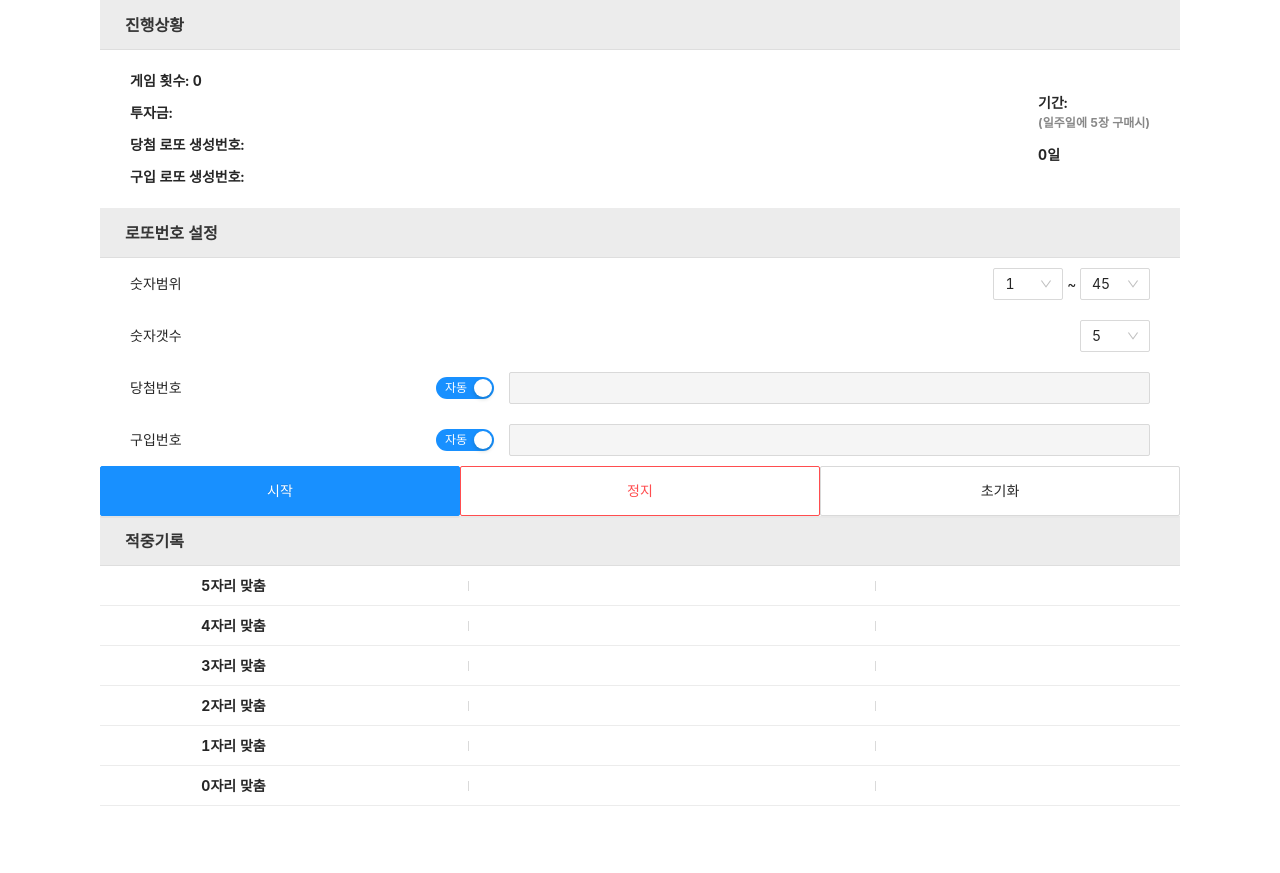
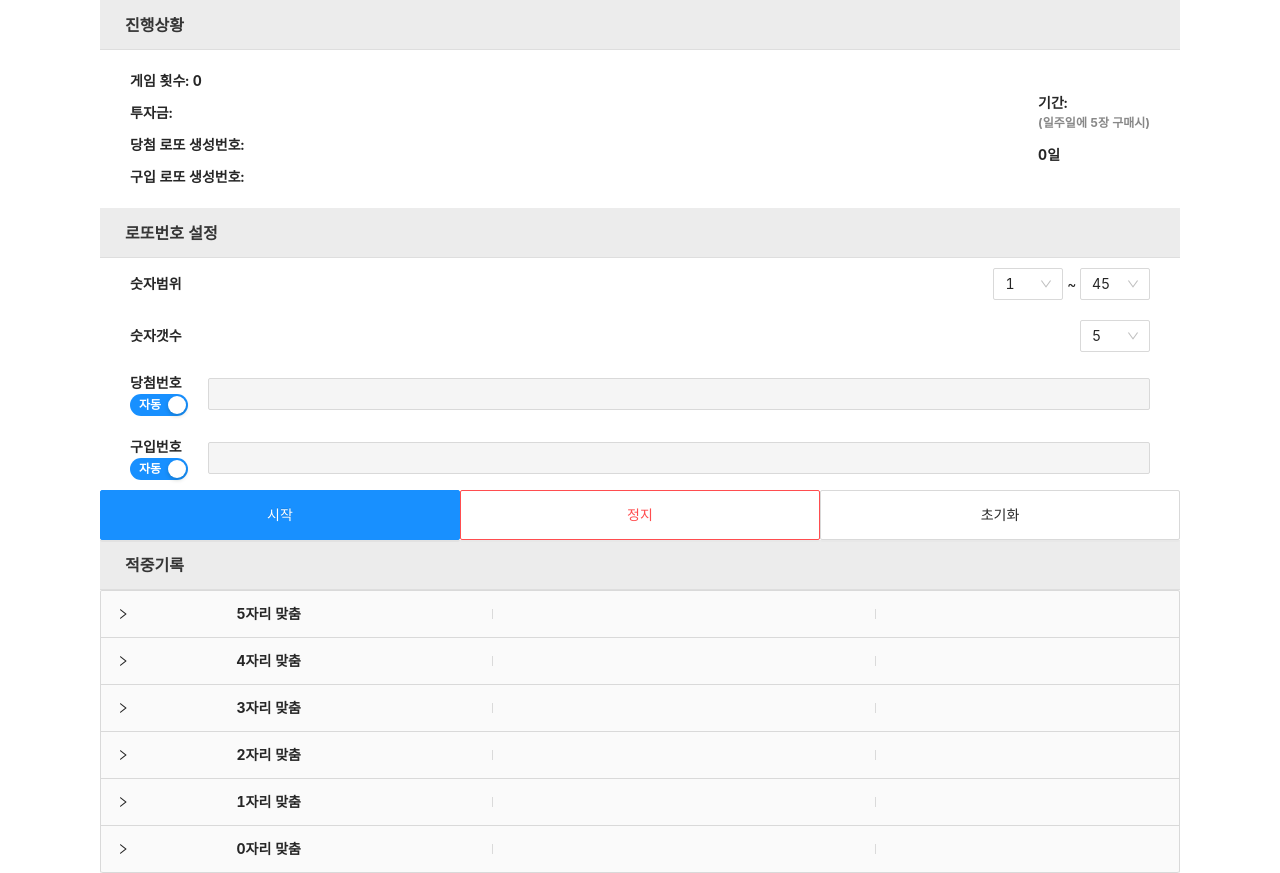
Before and after one commit to hck1205/next-lottery, a Next.js app: page / in a window 1280 px wide. Before the commit the page ends 806 px from the top, so only its background shows below. Built offline with nearby package versions, Linux system fonts and the light colour scheme.

Commit message:
updated historynumbers ui

```diff
--- a/components/CorrectedNumber.tsx
+++ b/components/CorrectedNumber.tsx
@@ -1,3 +1,7 @@
+import { Collapse } from 'antd';
+
+const { Panel } = Collapse;
+
 import styled from '@emotion/styled';
 
 type Props = {
@@ -7,8 +11,9 @@ type Props = {
 function CorrectedNumber({ numberOfInputs }: Props) {
   return (
     <Wrapper>
-      {[...Array(numberOfInputs + 1)].map((_, index) => (
-        <div key={`target_number_${index}`}>
+      <Collapse accordion>
+        {[...Array(numberOfInputs + 1)].map((_, index) => {
+          const header = (
             <div className="percentage">
               <div>{`${numberOfInputs - index}자리 맞춤`}</div>
               <span className="splitter" />
@@ -21,6 +26,10 @@ function CorrectedNumber({ numberOfInputs }: Props) {
                 id={`category__sub__corrected__cnt__${numberOfInputs - index}`}
               />
             </div>
+          );
+
+          const history = (
+            <div key={`target_number_${index}`}>
               <div className={'numbers'}>
                 <div
                   className="history"
@@ -28,25 +37,32 @@ function CorrectedNumber({ numberOfInputs }: Props) {
                 ></div>
               </div>
             </div>
-      ))}
+          );
+          return (
+            <Panel header={header} key={`target_number_${index}`}>
+              {history}
+            </Panel>
+          );
+        })}
+      </Collapse>
     </Wrapper>
   );
 }
 const sidePadding = 30;
 const Wrapper = styled.div`
+  .ant-collapse-content-box {
+    padding: 5px;
+  }
   .percentage {
     display: flex;
-    padding: 5px 0;
     justify-content: space-around;
     align-items: center;
-    height: 40px;
     font-weight: bold;
-    border-bottom: 1px solid #ececec;
   }
 
   .numbers {
     span {
-      padding: 0 10px;
+      /* padding: 0 10px; */
     }
   }
 
@@ -62,8 +78,25 @@ const Wrapper = styled.div`
       padding: 10px 10px;
     }
 
+    .numbers-wrapper {
+      padding: 0 6px;
+      background: #e2e2e2;
+      border-radius: 11px;
+      margin: 6px 0;
+
       span {
-      padding: 5px 15px;
+        padding: 0 2.5px;
+      }
+
+      .corrected {
+        background-color: #5c5cea;
+        color: white;
+        border-radius: 13px;
+        display: inline-block;
+        width: 24px;
+        border: 1px solid #adadad;
+        text-align: center;
+      }
     }
   }
 
--- a/components/NumberMethod.tsx
+++ b/components/NumberMethod.tsx
@@ -23,6 +23,7 @@ const getSelectOptionList = ({
 };
 
 type Props = {
+  title: string;
   setGenNumList: Function;
   genNumList: number[];
   numberOfInputs: number;
@@ -34,6 +35,7 @@ type Props = {
 };
 
 function LotteryNumberMethod({
+  title,
   setGenNumList,
   genNumList,
   numberOfInputs,
@@ -45,6 +47,8 @@ function LotteryNumberMethod({
 }: Props) {
   return (
     <Wrapper>
+      <div className={'switchWrapper'}>
+        <span>{title}</span>
         <Switch
           defaultChecked
           checkedChildren="자동"
@@ -57,10 +61,11 @@ function LotteryNumberMethod({
           size={'default'}
           disabled={gameStart}
           style={{
-          marginRight: 15,
+            marginRight: 20,
             minWidth: 58,
           }}
         />
+      </div>
       <Select
         mode="multiple"
         allowClear
@@ -81,10 +86,19 @@ function LotteryNumberMethod({
 }
 
 const Wrapper = styled.div`
-  width: 70%;
+  width: 100%;
   display: flex;
   justify-content: center;
   align-items: center;
+
+  .switchWrapper {
+    display: flex;
+    flex-direction: column;
+
+    span {
+      font-weight: bold;
+    }
+  }
 `;
 
 export default LotteryNumberMethod;
--- a/pages/index.tsx
+++ b/pages/index.tsx
@@ -10,6 +10,7 @@ import LotteryNumberRange from '../components/NumberRange';
 import LotteryNumberOfNumbers from '../components/NumberOfNumbers';
 import LotteryNumberMethod from '../components/NumberMethod';
 import CorrectedNumber from '../components/CorrectedNumber';
+import mitt from 'next/dist/next-server/lib/mitt';
 
 const { Option } = Select;
 
@@ -111,9 +112,13 @@ function Lottery({}: Props) {
 
       if (winNumber.length > 0 && buyNumber.length > 0) {
         let correctCnt = 0;
+        let correctIndexList = [];
         for (let i = 0; i < winNumber.length; i++) {
           for (let j = 0; j < buyNumber.length; j++) {
-            if (winNumber[i] === buyNumber[j]) ++correctCnt;
+            if (winNumber[i] === buyNumber[j]) {
+              ++correctCnt;
+              correctIndexList.push(j);
+            }
           }
         }
 
@@ -127,9 +132,15 @@ function Lottery({}: Props) {
           `category__sub__history__${correctCnt}`
         );
         if (correctHistory) {
-          correctHistory.innerHTML += `<span>${JSON.stringify(
-            buyNumber
-          )}</span>`;
+          let dynamicInnerHtml = "<div class='numbers-wrapper'>";
+
+          for (let i = 0; i < buyNumber.length; i++) {
+            dynamicInnerHtml += `<span class=${
+              correctIndexList.indexOf(i) > -1 ? 'corrected' : 'incorrected'
+            }>${buyNumber[i]}</span>`;
+          }
+          dynamicInnerHtml += '</div>';
+          correctHistory.innerHTML += dynamicInnerHtml;
         }
         // }
 
@@ -187,9 +198,15 @@ function Lottery({}: Props) {
         const correctHistory = document.getElementById(
           `category__sub__history__${i}`
         );
+        const correctedCntEle = document.getElementById(
+          `category__sub__corrected__cnt__${i}`
+        );
 
         if (correctPercentage) {
           correctPercentage.innerHTML = '';
+        }
+        if (correctedCntEle) {
+          correctedCntEle.innerHTML = '';
         }
 
         if (correctHistory) {
@@ -290,7 +307,7 @@ function Lottery({}: Props) {
           <li>
             <h1>로또번호 설정</h1>
             <div className="contents">
-              <span>숫자범위</span>
+              <h2>숫자범위</h2>
               <span>
                 <LotteryNumberRange
                   rangeStartNum={rangeStartNum}
@@ -304,7 +321,7 @@ function Lottery({}: Props) {
             </div>
 
             <div className="contents">
-              <span>숫자갯수</span>
+              <h2>숫자갯수</h2>
               <span>
                 <LotteryNumberOfNumbers
                   numberOfInputs={numberOfInputs}
@@ -316,9 +333,8 @@ function Lottery({}: Props) {
             </div>
 
             <div className="contents">
-              <span>당첨번호</span>
-
               <LotteryNumberMethod
+                title={'당첨번호'}
                 setGenNumList={setGenWinNumList}
                 genNumList={genWinNumList}
                 numberOfInputs={numberOfInputs}
@@ -331,9 +347,8 @@ function Lottery({}: Props) {
             </div>
 
             <div className="contents">
-              <span>구입번호</span>
-
               <LotteryNumberMethod
+                title={'구입번호'}
                 setGenNumList={setGenBuyNumList}
                 genNumList={genBuyNumList}
                 numberOfInputs={numberOfInputs}
@@ -433,6 +448,13 @@ const ContentWrapper = styled.div`
         @media only screen and (max-width: 768px) {
           padding: 10px 20px;
         }
+
+        h2 {
+          font-weight: bold;
+          padding: 0;
+          margin: 0;
+          font-size: 14px;
+        }
       }
     }
   }
```
Lines whose indentation alone changed are shown as unchanged.
